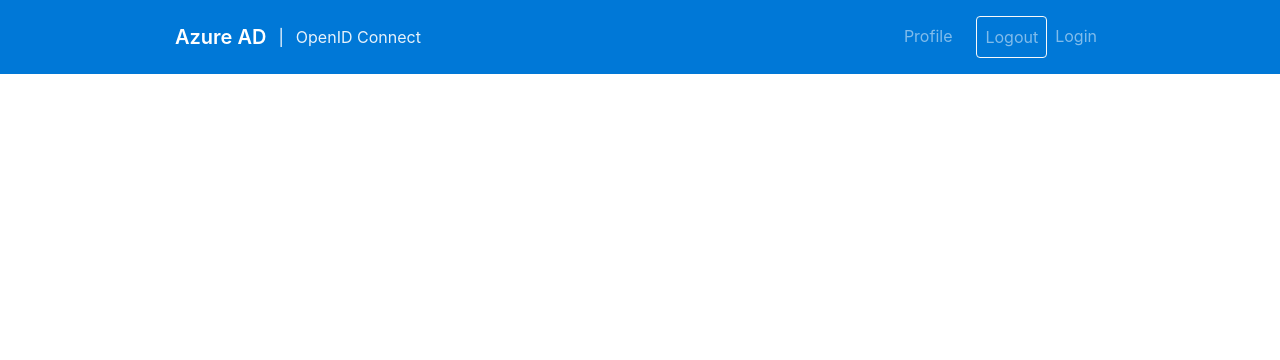
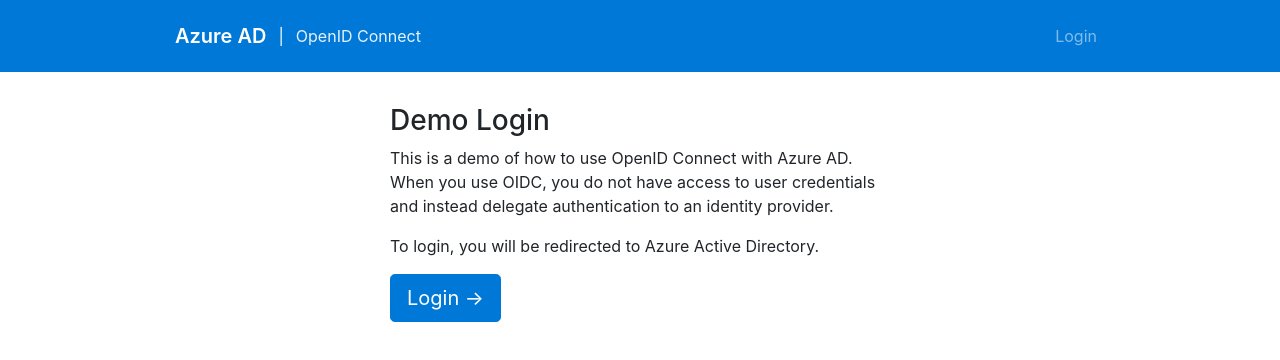
Before and after one commit to julie-ng/openid-demo-frontend, a Vue app: page /login in a window 1280 px wide. Shown: the top 360 px of the page. Built offline with nearby package versions, Linux system fonts and the light colour scheme.

Commit message:
login: move state to vuex

```diff
--- a/src/components/AppHeader.vue
+++ b/src/components/AppHeader.vue
@@ -9,16 +9,21 @@
       </button>
       <div class="collapse navbar-collapse" id="navbarText">
         <ul class="navbar-nav ml-auto">
+          <!-- Logged In -->
+          <template v-if="loggedIn">
             <li class="nav-item">
               <a class="nav-link" href="/profile">Profile</a>
-            <!-- <router-link class="nav-link" to="/">Home</router-link> -->
             </li>
             <li class="nav-item pl-3">
               <a class="nav-link btn btn-outline-light" role="button" href="/logout">Logout</a>
             </li>
+          </template>
+          <!-- Logged Out -->
+          <template v-else>
             <li class="nav-item">
-            <a class="nav-link" href="/login">Login</a>
+              <router-link class="nav-link" to="/login">Login</router-link>
             </li>
+          </template>
         </ul>
       </div>
     </div>
@@ -27,11 +32,15 @@
 </template>
 
 <script>
+import { mapState } from 'vuex'
 export default {
   name: 'AppHeader',
   props: {
     loggedIn: Boolean
-  }
+  },
+  computed: mapState([
+    'loggedIn'
+  ])
 }
 </script>
 
--- a/src/router/index.js
+++ b/src/router/index.js
@@ -1,6 +1,7 @@
 import Vue from 'vue'
 import VueRouter from 'vue-router'
 import Home from '../views/Home.vue'
+import Login from '../views/Login.vue'
 
 Vue.use(VueRouter)
 
@@ -9,6 +10,11 @@ const routes = [
     path: '/',
     name: 'home',
     component: Home
+  },
+  {
+    path: '/login',
+    name: 'login',
+    component: Login
   },
   {
     path: '/about',
--- a/src/store/index.js
+++ b/src/store/index.js
@@ -5,6 +5,7 @@ Vue.use(Vuex)
 
 export default new Vuex.Store({
   state: {
+    loggedIn: false
   },
   mutations: {
   },
--- /dev/null
+++ b/src/views/Login.vue
@@ -0,0 +1,18 @@
+<template>
+  <div>
+    <h3>Demo Login</h3>
+    <p>This is a demo of how to use OpenID Connect with Azure AD. When you use OIDC, you do not have access to user credentials and instead delegate authentication to an identity provider.</p>
+    <p>To login, you will be redirected to Azure Active Directory.</p>
+    <a class="btn btn-lg btn-primary" href="/login">Login &rarr;</a>
+  </div>
+</template>
+
+<style scoped lang="scss">
+
+div {
+  width: 500px;
+  max-width: 95%;
+  margin: 2em auto;
+}
+
+</style>
```
Lines whose indentation alone changed are shown as unchanged.
